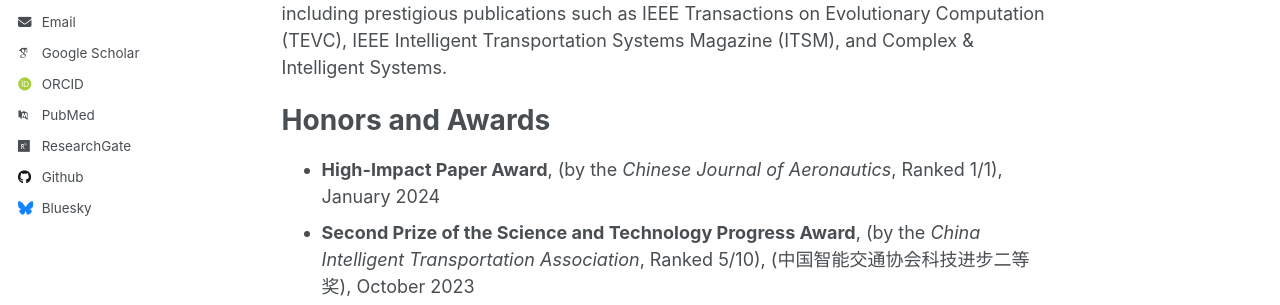
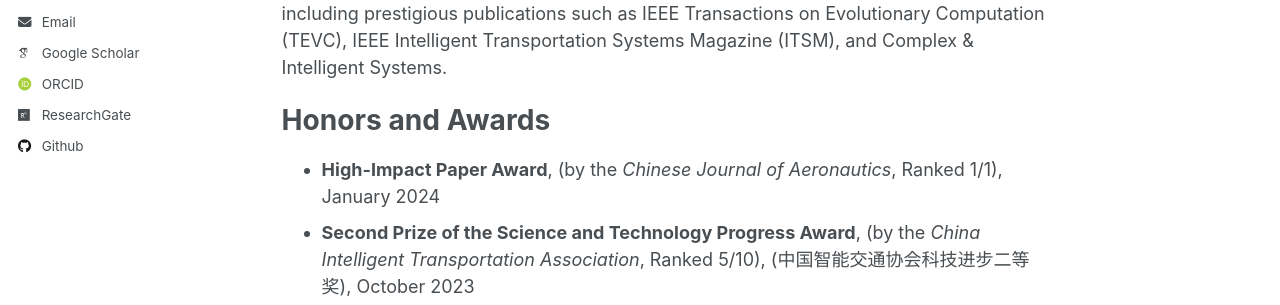
Before and after one commit to buaaguotong/buaaguotong.github.io, a Jekyll site: the page built from _pages/about.md, in a window 1280 px wide. Shown: the part 438-743 px from the top of the page. Built offline with Jekyll 4.4.1, drawn with Linux system fonts in a browser that asks for light colours; some web fonts are replaced.

Commit message:
Update _config.yml

```diff
--- a/_config.yml
+++ b/_config.yml
@@ -34,9 +34,8 @@ author:
   arxiv            : # URL - Update with the correct link to your profile
   googlescholar    : "https://scholar.google.com.hk/citations?user=JQ-U38UAAAAJ&hl=zh-CN"
   impactstory      : # URL
-  orcid            : "http://orcid.org/yourorcidurl"
+  orcid            : "https://orcid.org/my-orcid?orcid=0000-0001-7514-7742"
   semantic         : # URL
-  pubmed           : "https://www.ncbi.nlm.nih.gov/pubmed/?term=john+snow"
   researchgate     : "https://www.researchgate.net/profile/Tong-Guo-12" # URL
   scopus           : # URL
 
@@ -44,12 +43,12 @@ author:
   bitbucket        : # Username - Update with your username on the site
   codepen          : # Username
   dribbble         : # Username
-  github           : "academicpages"
+  github           : "https://github.com/buaaguotong"
   kaggle           : # Username
   stackoverflow    : # User number or user number and name (i.e., use "1" or "1/jeff-atwood")
 
   # Social media
-  bluesky          : "bsky.app" # Replace this with you Bluesky username
+  知乎          : "https://www.zhihu.com/people/mu-xin-48-10" # Replace this with you Bluesky username
   facebook         : # Username
   flickr           : # Username
   foursquare       : # Username
```
